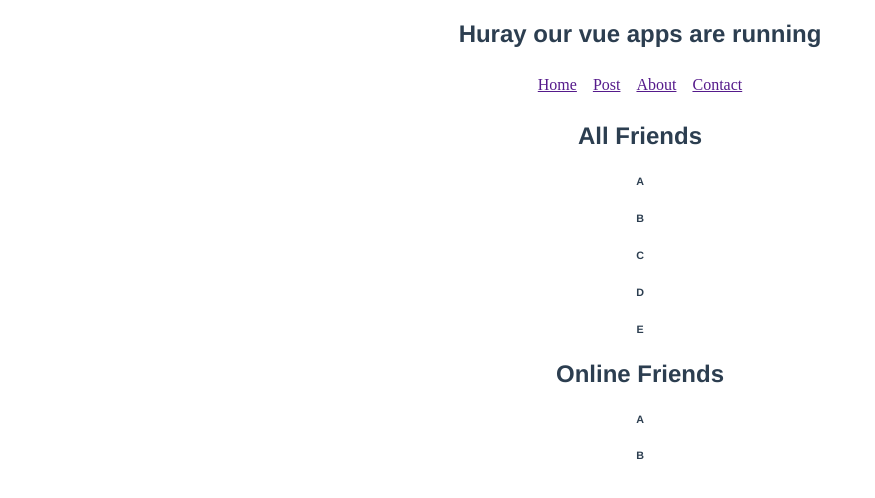
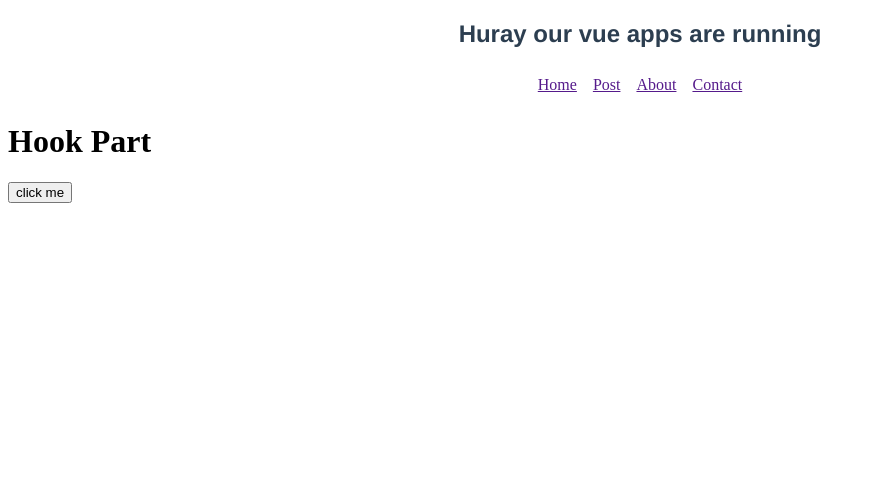
Before and after one commit to sajedul559/learn_vue_with_cli, a Vue app: page / in a window 1280 px wide. Shown: the top 498 px of the page, without its empty margins (0-875 px from the left). Built offline with nearby package versions, Linux system fonts and the light colour scheme.

Commit message:
learn hook

```diff
--- a/src/App.vue
+++ b/src/App.vue
@@ -3,46 +3,30 @@
 
       <h2>{{ title}}</h2>
       <Navbar></Navbar>
-      <AllFriends :friends="friends" @delete="deleteFriend"></AllFriends>
-      <OnlineFriends :friends="friends"></OnlineFriends>
+      <Hook></Hook>
 
   </div>
 </template>
 
 <script>
 import Navbar from './components/Navbar.vue';
-import AllFriends from './components/AllFriends.vue';
-import OnlineFriends from './components/OnlineFriends.vue';
-
-
-
+import Hook from './components/Hook.vue';
 
 export default {
   name: 'App',
   data(){
     return {
       title:'Huray our vue apps are running',
-       friends:[
-                 {name:'A',online:true},
-                 {name:'B',online:true},
-                 {name:'C',online:false},
-                 {name:'D',online:false},
-                 {name:'E',online:false}
 
-             ]
     }
   },
   components:{
     Navbar,
-    AllFriends,
-    OnlineFriends
+    Hook,
+
 },
 methods:{
-  deleteFriend(payload){
-    this.friends = this.friends.filter(friend =>{
-      return friend.name !== payload.name
-    })
-  }
+
 }
 
 }
--- a/src/components/AllFriends.vue
+++ /dev/null
@@ -1,36 +0,0 @@
-<template>
-    <div id="allfriends">
-        <h2>All Friends</h2>
-        <div v-for="(friend, index) in friends" :key="index">
-             <h6 @click="unfriend(friend.name)">  {{friend.name}}</h6>
-        </div>
-    </div>
-
-</template>
-
-<script>
- export default{
-     name:'AllFriends',
-     props:['friends'],
-     data(){
-         return{
-
-         }
-     },
-     methods:{
-         unfriend(name)
-         {
-           this.$emit('delete',{name})
-         }
-     }
- }
-</script>
-<style scoped>
-h6{
-  font-family: Avenir, Helvetica, Arial, sans-serif;
-  -webkit-font-smoothing: antialiased;
-  -moz-osx-font-smoothing: grayscale;
-  text-align: center;
-  color: #2c3e50;
-}
-</style>
--- /dev/null
+++ b/src/components/Hook.vue
@@ -0,0 +1,42 @@
+<template>
+<div>
+<h1>{{title}}</h1>
+    <button @click="changeTitle">click me</button>
+</div>
+
+
+</template>
+
+<script>
+ export default{
+     name:'Hook',
+     data(){
+         return{
+             title:'Hook Part'
+         }
+     },
+     methods:{
+     changeTitle()
+     {
+         this.title = 'sajedul islam'
+     }
+     },
+
+     beforeCreate(){
+         alert('befor created hook')
+
+     },
+      created(){
+
+        alert('created hook')
+     },
+     beforeUpdate(){
+         alert('before update')
+     }
+
+
+ }
+</script>
+<style scoped>
+
+</style>
--- a/src/components/OnlineFriends.vue
+++ /dev/null
@@ -1,31 +0,0 @@
-<template>
-    <div id="onlinefriends">
-        <h2>Online Friends</h2>
-        <div v-for="(friend, index) in friends" :key="index">
-             <h6 v-if="friend.online">  {{friend.name}}</h6>
-        </div>
-    </div>
-
-</template>
-
-<script>
- export default{
-     name:'OnlineFriends',
-     props:['friends'],
-
-     data(){
-         return{
-
-         }
-     }
- }
-</script>
-<style scoped>
- h6{
-  font-family: Avenir, Helvetica, Arial, sans-serif;
-  -webkit-font-smoothing: antialiased;
-  -moz-osx-font-smoothing: grayscale;
-  text-align: center;
-  color: #2c3e50;
-}
-</style>
```
